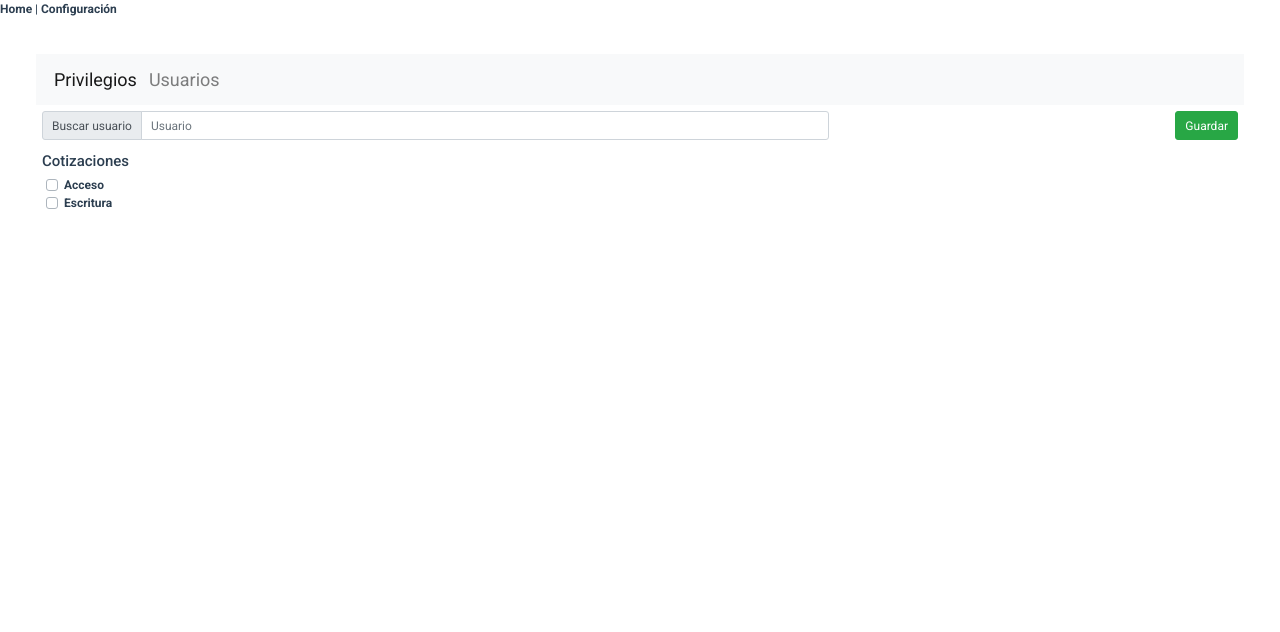
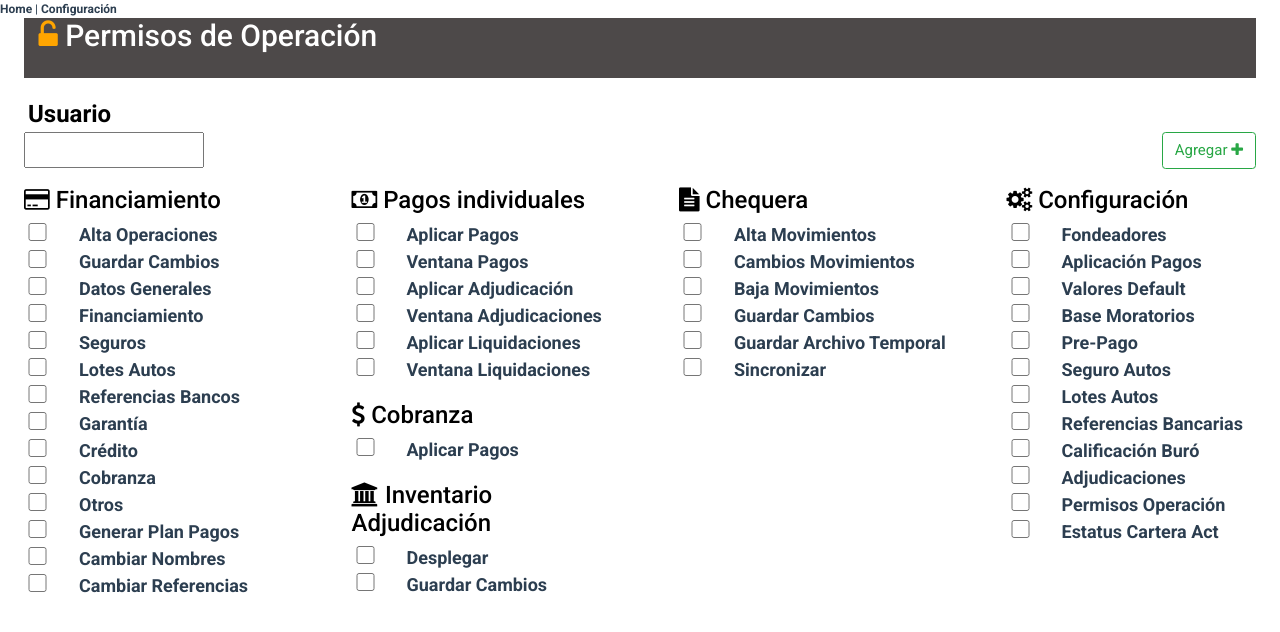
Before and after one commit to betolabrada/checktax-wdb, a Vue app in the folder client/: page /admin in a window 1280 px wide. Shown: the top 632 px of the page. Built offline with nearby package versions, Linux system fonts and the light colour scheme.

Commit message:
First commit of privilage management screen

```diff
--- a/client/package.json
+++ b/client/package.json
@@ -9,8 +9,10 @@
   },
   "dependencies": {
     "core-js": "^3.6.5",
+    "font-awesome": "^4.7.0",
     "vue": "^2.6.11",
     "vue-class-component": "^7.2.3",
+    "vue-fontawesome-icon": "^1.3.0",
     "vue-property-decorator": "^8.4.2",
     "vue-router": "^3.2.0",
     "vuex": "^3.4.0"
--- a/client/src/components/administrator/Administrator.vue
+++ b/client/src/components/administrator/Administrator.vue
@@ -1,51 +1,183 @@
 <template>
-  <div id="admin" class="p-5">
-    <div id="navbar">
-      <nav class="navbar navbar-expand-lg navbar-light bg-light bar">
-        <button
-          class="navbar-toggler"
-          type="button"
-          data-toggle="collapse"
-          data-target="#navbarNav"
-          aria-controls="navbarNav"
-          aria-expanded="false"
-          aria-label="Toggle navigation"
-        >
-          <span class="navbar-toggler-icon"></span>
-        </button>
-        <div class="collapse navbar-collapse" id="navbarNav">
-          <ul class="navbar-nav">
-            <li class="nav-item">
-              <span class="nav-link active">Privilegios</span>
-            </li>
-            <li class="nav-item">
-              <span class="nav-link">Usuarios</span>
-            </li>
-          </ul>
+  <div class="privilages">
+    <div class="windowTitle">
+      <h1 style="color:white;"><i class="fa fa-unlock-alt" id="windowLock"></i> Permisos de Operación</h1><br>
+    </div><br>
+    <div class="search">
+      <label class="sectionLabel"> Usuario</label><br>
+      <input type="text" id="userField">
+      <button type="button" class="btn btn-outline-success btn-lg" id="addButton"> Agregar <i class="fa fa-plus"></i></button>
+    </div><br>
+    <div class="row ">
+      <div class="col-sm">
+        <div class="sectionTitle">
+          <h1 class="sectionLabel"><i class="fa fa-credit-card sectionIcon"></i> Financiamiento</h1>
         </div>
-      </nav>
-    </div>
-    <privileges></privileges>
+        <div class="sectionPrivilages">
+            <input type="checkbox" id="AltaOperaciones">
+            <label for="AltaOperaciones" class="privilageLabel">Alta Operaciones</label><br>
+            <input type="checkbox" id="guardarCambios">
+            <label for="guardarCambios" class="privilageLabel">Guardar Cambios</label><br>
+            <input type="checkbox" id="datosGenerales">
+            <label for="datosGenerales" class="privilageLabel">Datos Generales</label><br>
+            <input type="checkbox" id="Financiamiento">
+            <label for="Financiamiento" class="privilageLabel">Financiamiento</label><br>
+            <input type="checkbox" id="seguros">
+            <label for="seguros" class="privilageLabel">Seguros</label><br>
+            <input type="checkbox" id="lotesAutos">
+            <label for="lotesAutos" class="privilageLabel">Lotes Autos</label><br>
+            <input type="checkbox" id="referenciasBancos">
+            <label for="referenciasBancos" class="privilageLabel">Referencias Bancos</label><br>
+            <input type="checkbox" id="garantia">
+            <label for="garantia" class="privilageLabel">Garantía</label><br>
+            <input type="checkbox" id="credito">
+            <label for="credito" class="privilageLabel">Crédito</label><br>
+            <input type="checkbox" id="cobranza">
+            <label for="cobranza" class="privilageLabel">Cobranza</label><br>
+            <input type="checkbox" id="otros">
+            <label for="otros" class="privilageLabel">Otros</label><br>
+            <input type="checkbox" id="generarPlanPagos">
+            <label for="generarPlanPagos" class="privilageLabel">Generar Plan Pagos</label><br>
+            <input type="checkbox" id="cambiarNombres">
+            <label for="cambiarNombres" class="privilageLabel">Cambiar Nombres</label><br>
+            <input type="checkbox" id="cambiarReferencias">
+            <label for="cambiarReferencias" class="privilageLabel">Cambiar Referencias</label><br>
+        </div><br>
+      </div>
+      <div class="col-sm">
+        <div class="sectionTitle">
+          <h1 class="sectionLabel"><i class="fa fa-money"></i> Pagos individuales</h1>
+        </div>
+        <div class="sectionPrivilages">
+            <input type="checkbox" id="aplicarPagos">
+            <label for="aplicarPagos" class="privilageLabel">Aplicar Pagos</label><br>
+            <input type="checkbox" id="ventanaPagos">
+            <label for="ventanaPagos" class="privilageLabel">Ventana Pagos</label><br>
+            <input type="checkbox" id="aplicarAdjudicación">
+            <label for="aplicarAdjudicación" class="privilageLabel">Aplicar Adjudicación</label><br>
+            <input type="checkbox" id="ventanaAdjudicaciones">
+            <label for="ventanaAdjudicaciones" class="privilageLabel">Ventana Adjudicaciones</label><br>
+            <input type="checkbox" id="aplicarLiquidaciones">
+            <label for="aplicarLiquidaciones" class="privilageLabel">Aplicar Liquidaciones</label><br>
+            <input type="checkbox" id="ventanaLiquidaciones">
+            <label for="ventanaLiquidaciones" class="privilageLabel">Ventana Liquidaciones</label><br>
+        </div><br>
+        <div class="sectionTitle">
+          <h1 class="sectionLabel"><i class="fa fa-usd"></i> Cobranza</h1>
+        </div>
+        <div class="sectionPrivilages">
+            <input type="checkbox" id="aplicarPagosCobranza">
+            <label for="aplicarPagosCobranza" class="privilageLabel">Aplicar Pagos</label><br>
+        </div><br>
+        <div class="sectionTitle">
+          <h1 class="sectionLabel"><i class="fa fa-university"></i> Inventario Adjudicación</h1>
+        </div>
+        <div class="sectionPrivilages">
+            <input type="checkbox" id="desplegar">
+            <label for="desplegar" class="privilageLabel">Desplegar</label><br>
+            <input type="checkbox" id="guardarCambiosInventario">
+            <label for="guardarCambiosInventario" class="privilageLabel">Guardar Cambios</label><br>
+        </div><br>
+      </div>
+      <div class="col-sm">
+        <div class="sectionTitle">
+          <h1 class="sectionLabel"><i class="fa fa-file-text"></i> Chequera</h1>
+        </div>
+        <div class="sectionPrivilages">
+            <input type="checkbox" id="altaMovimientos">
+            <label for="altaMovimientos" class="privilageLabel">Alta Movimientos</label><br>
+            <input type="checkbox" id="cambiosMovimientos">
+            <label for="cambiosMovimientos" class="privilageLabel">Cambios Movimientos</label><br>
+            <input type="checkbox" id="bajaMovimientos">
+            <label for="bajaMovimientos" class="privilageLabel">Baja Movimientos</label><br>
+            <input type="checkbox" id="guardarCambiosChequera">
+            <label for="guardarCambiosChequera" class="privilageLabel">Guardar Cambios</label><br>
+            <input type="checkbox" id="guardarArchivoTemporal">
+            <label for="guardarArchivoTemporal" class="privilageLabel">Guardar Archivo Temporal</label><br>
+            <input type="checkbox" id="sincronizar">
+            <label for="sincronizar" class="privilageLabel">Sincronizar</label><br>
+        </div><br>
+      </div>
+      <div class="col-sm">
+        <div class="sectionTitle">
+          <h1 class="sectionLabel"><i class="fa fa-cogs"></i> Configuración</h1>
+        </div>
+        <div class="sectionPrivilages">
+            <input type="checkbox" id="fondeadores">
+            <label for="fondeadores" class="privilageLabel">Fondeadores</label><br>
+            <input type="checkbox" id="aplicacionPagos">
+            <label for="aplicacionPagos" class="privilageLabel">Aplicación Pagos</label><br>
+            <input type="checkbox" id="valoresDefault">
+            <label for="valoresDefault" class="privilageLabel">Valores Default</label><br>
+            <input type="checkbox" id="baseMoratorios">
+            <label for="baseMoratorios" class="privilageLabel">Base Moratorios</label><br>
+            <input type="checkbox" id="prepago">
+            <label for="prepago" class="privilageLabel">Pre-Pago</label><br>
+            <input type="checkbox" id="seguroAutosConfig">
+            <label for="seguroAutosConfig" class="privilageLabel">Seguro Autos</label><br>
+            <input type="checkbox" id="lotesAutosConfig">
+            <label for="lotesAutosConfig" class="privilageLabel">Lotes Autos</label><br>
+            <input type="checkbox" id="referenciasBancariasConfig">
+            <label for="referenciasBancariasConfig" class="privilageLabel">Referencias Bancarias</label><br>
+            <input type="checkbox" id="calificacionBuro">
+            <label for="calificacionBuro" class="privilageLabel">Calificación Buró</label><br>
+            <input type="checkbox" id="adjudicacionesConfig">
+            <label for="adjudicacionesConfig" class="privilageLabel">Adjudicaciones</label><br>
+            <input type="checkbox" id="permisosOperacionConfig">
+            <label for="permisosOperacionConfig" class="privilageLabel">Permisos Operación</label><br>
+            <input type="checkbox" id="estatusCarteraAct">
+            <label for="estatusCarteraAct" class="privilageLabel">Estatus Cartera Act</label><br>
+        </div><br>
+      </div>
+  </div>
   </div>
 </template>
 
 <script>
 import { Component, Vue } from "vue-property-decorator";
-import Privileges from "./components/Privileges.vue";
 
 @Component({
   components: {
-    Privileges,
   },
 })
 export default class Administrator extends Vue {}
 </script>
 
+
 <style scoped>
-#title {
-  text-align: left;
+.search{
+  padding-left: 2rem;
 }
-.bar {
-  font-size: large;
+.sectionLabel{
+  font-size: 2rem;
+  color: black;
+  font-style: bold;
 }
+#userField{
+  width: 15rem;
+  height: 3rem;
+}
+#addButton{
+  float: right;
+  margin-right: 2rem;
+}
+
+.sectionTitle{
+  padding-left: 2rem;
+}
+
+.privilageLabel{
+  font-size: 1.5rem;
+}
+
+.windowTitle{
+  margin-left: 2rem;
+  margin-right: 2rem;
+  padding-left: 1.2rem;
+  background: var(--gray-nav);
+}
+#windowLock{
+  color: orange;
+}
+
 </style>
--- a/client/src/components/administrator/components/Privileges.vue
+++ /dev/null
@@ -1,62 +0,0 @@
-<template>
-  <div id="privileges" class="p-2">
-    <div class="row">
-      <div class="col-8">
-        <!--SEARCH USER-->
-        <div class="input-group mb-3">
-          <div class="input-group-prepend">
-            <span class="input-group-text">Buscar usuario</span>
-          </div>
-          <input
-            type="text"
-            class="form-control"
-            placeholder="Usuario"
-            aria-label="Username"
-          />
-        </div>
-        <!--SEARCH USER-->
-      </div>
-      <div class="col-4" id="save">
-        <!--SAVE BUTTON-->
-        <button class="btn btn-success">Guardar</button>
-        <!--SAVE BUTTON-->
-      </div>
-    </div>
-    <!--PRIVELGES LIST-->
-    <div id="privileges">
-      <div id="Cotizaciones">
-        <h5>Cotizaciones</h5>
-        <div class="custom-control custom-checkbox">
-          <input
-            type="checkbox"
-            class="custom-control-input"
-            id="customCheck1"
-          />
-          <label class="custom-control-label" for="customCheck1">Acceso</label>
-        </div>
-        <div class="custom-control custom-checkbox">
-          <input
-            type="checkbox"
-            class="custom-control-input"
-            id="customCheck2"
-          />
-          <label class="custom-control-label" for="customCheck2"
-            >Escritura</label
-          >
-        </div>
-      </div>
-    </div>
-    <!--PRIVELGES LIST-->
-  </div>
-</template>
-
-<script>
-import { Vue } from "vue-property-decorator";
-export default class Privileges extends Vue {}
-</script>
-
-<style scoped>
-#save {
-  text-align: right;
-}
-</style>
--- a/client/src/main.ts
+++ b/client/src/main.ts
@@ -2,6 +2,8 @@ import Vue from 'vue';
 import App from './App.vue';
 import router from './router';
 import store from './store';
+import "font-awesome/css/font-awesome.min.css";
+Vue.component('VueFontawesome', require('vue-fontawesome-icon/VueFontawesome.vue').default);
 
 Vue.config.productionTip = false;
 
```
Also changed, not shown: 1 other file (tests, documents, lock files or other folders).
